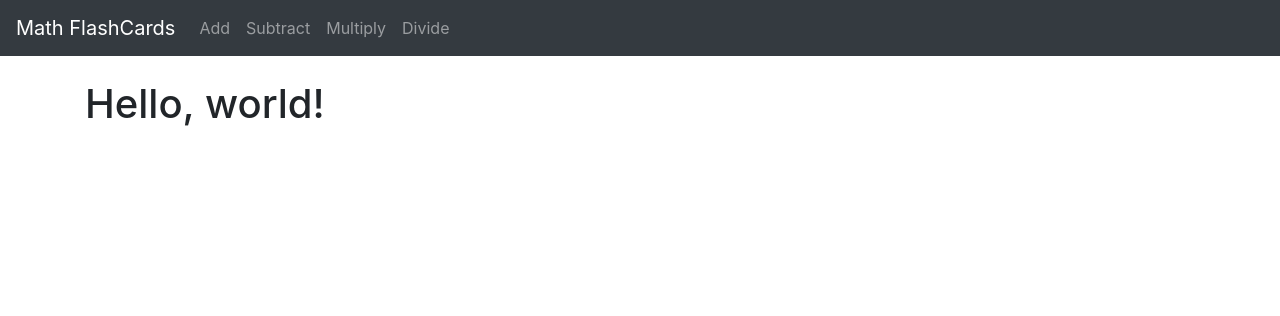
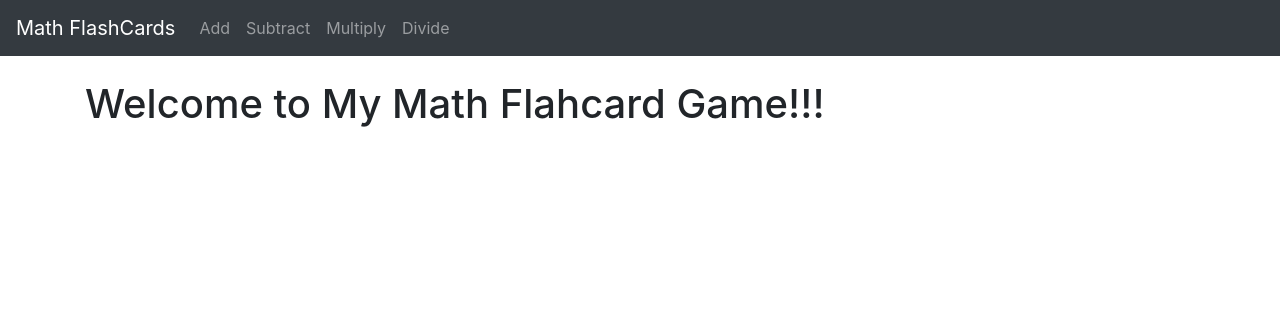
Before and after one commit to azraf122312/django-MathGame, a Django app: page / in a window 1280 px wide. Shown: the top 316 px of the page. Run offline with Django 3.2, Linux system fonts and the light colour scheme; some libraries are stand-ins or nearby versions.

Commit message:
tweaked home page

```diff
--- a/website/templates/home.html
+++ b/website/templates/home.html
@@ -1,5 +1,5 @@
 {% extends 'base.html' %}
 {% block 'content' %}
-	<h1>Hello, world!</h1>
+	<h1>Welcome to My Math Flahcard Game!!!</h1>
 
 {% endblock %}
```
